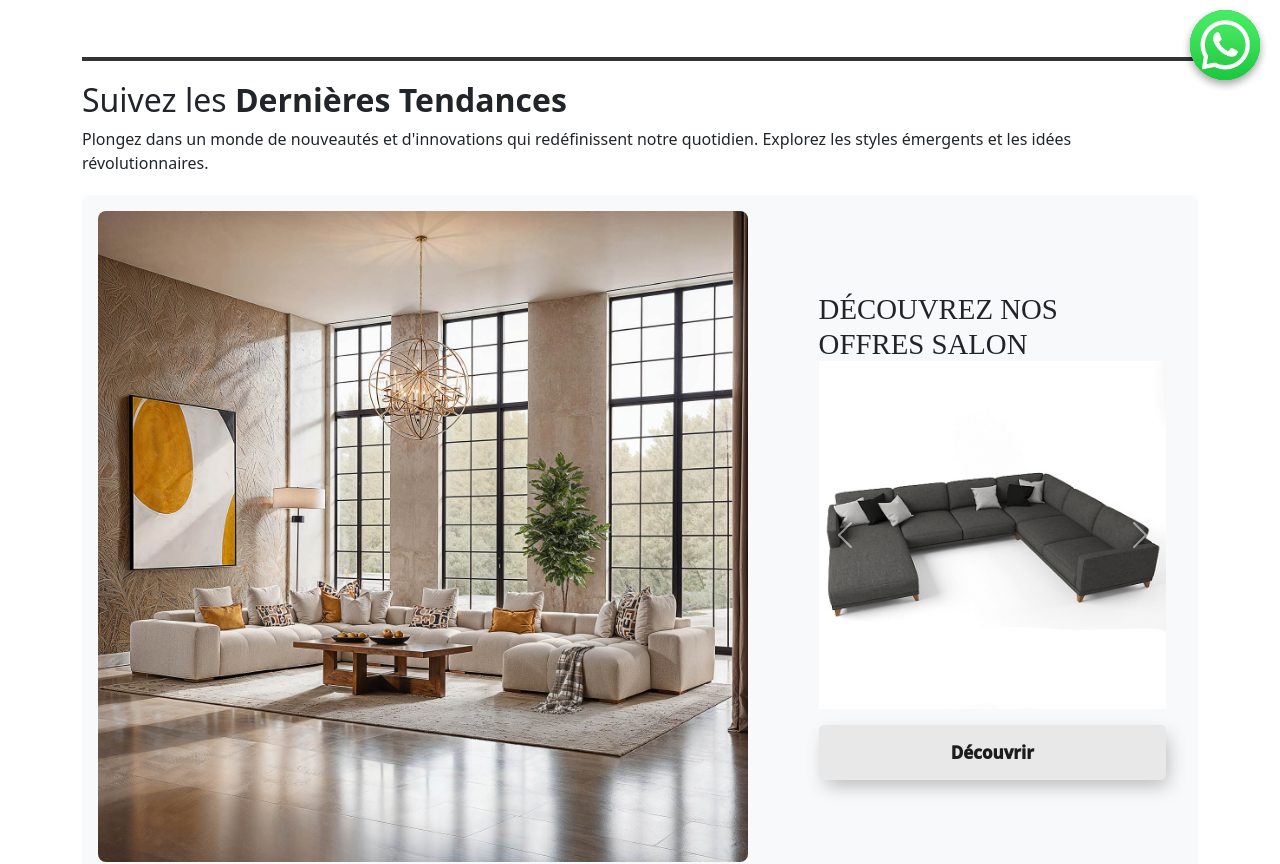
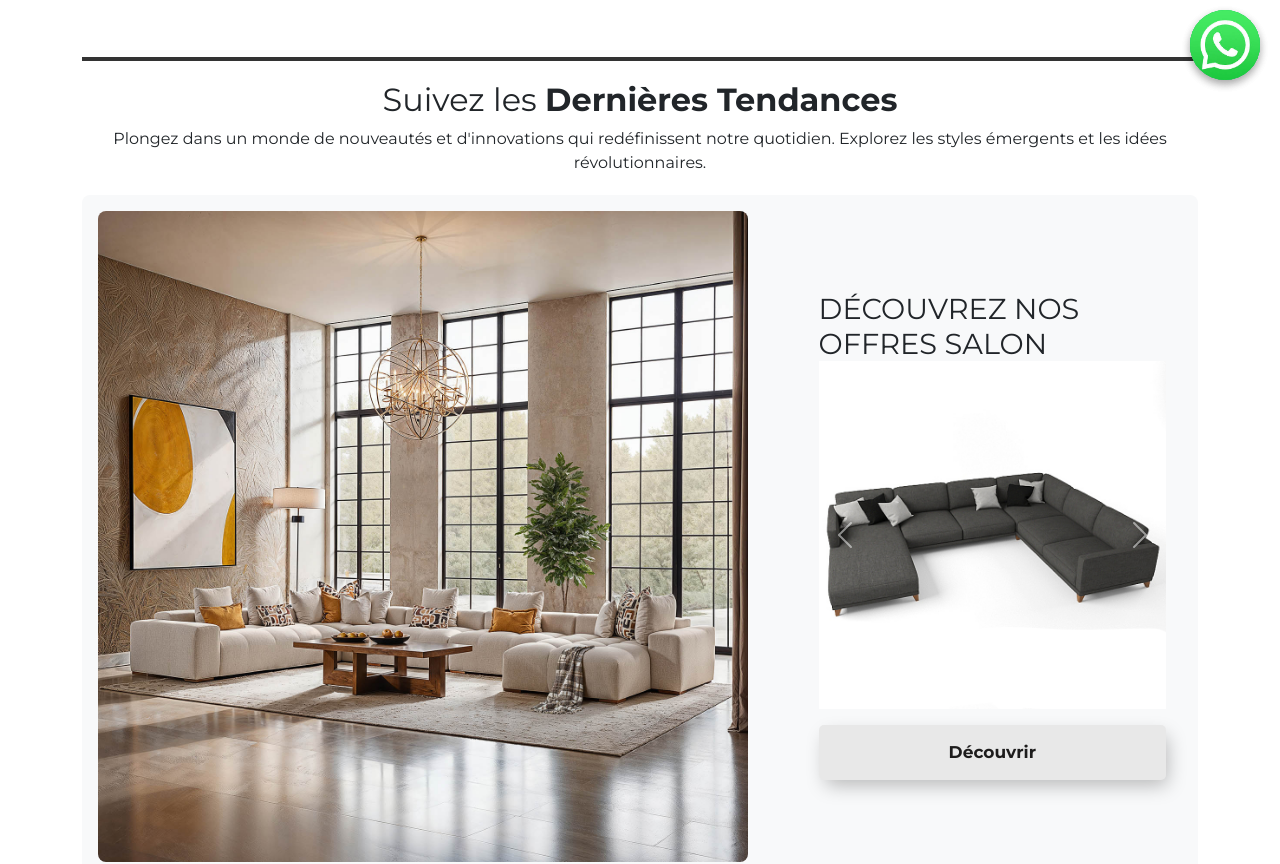
Before and after one commit to AmineOuzane/Interior_Design, a React (Vite) app: page / in a window 1280 px wide. Shown: the part 700-1564 px from the top of the page. Built offline with nearby package versions, Linux system fonts and the light colour scheme.

Commit message:
maj banniere each page

```diff
--- a/src/Component/Chaise.jsx
+++ b/src/Component/Chaise.jsx
@@ -1,7 +1,7 @@
 import React, { useEffect, useState, useRef } from 'react';
 import axios from 'axios';
 import './Salon.css';
-import SalonBannerImage from '../../src/images/SalonBanner2.png';
+import SalonBannerImage from '../../src/images/ChaiseBanner2.png';
 
 function Salon() {
     const [products, setProducts] = useState([]);
--- a/src/Component/Chambre.jsx
+++ b/src/Component/Chambre.jsx
@@ -1,7 +1,7 @@
 import React, { useEffect, useState, useRef } from 'react';
 import axios from 'axios';
 import './Salon.css';
-import SalonBannerImage from '../../src/images/SalonBanner2.png';
+import SalonBannerImage from '../../src/images/ChambreBanner2.png';
 
 function Salon() {
     const [products, setProducts] = useState([]);
--- a/src/Component/Features.jsx
+++ b/src/Component/Features.jsx
@@ -71,8 +71,8 @@ const Features = () => {
   return (
     <div className="container py-5 mt-2">
       <div className="top-border" />
-      <h2 className="section-title">Suivez les <span><b>Dernières Tendances</b></span></h2>
-      <p className="section-description">
+      <h2 className="section-title" style={{ fontFamily: 'Montserrat, sans-serif', textAlign: 'center' }}>Suivez les <span><b>Dernières Tendances</b></span></h2>
+      <p className="section-description" style={{ fontFamily: 'Montserrat, sans-serif', textAlign: 'center' }} >
         Plongez dans un monde de nouveautés et d'innovations qui redéfinissent notre quotidien.
         Explorez les styles émergents et les idées révolutionnaires.
       </p>
@@ -86,7 +86,7 @@ const Features = () => {
             <div className="card-content">
               <img className="card-img-large" src={feature.mainImage} alt={feature.title} />
               <div className="text-content">
-                <h5 className="card-title">{feature.title}</h5>
+                <h5 className="card-title" style={{ fontFamily: 'Montserrat, sans-serif' }}>{feature.title}</h5>
                 <Carousel className="card-carousel">
                   {feature.carouselImages.map((image, idx) => (
                     <Carousel.Item key={idx}>
@@ -97,7 +97,7 @@ const Features = () => {
                     </Carousel.Item>
                   ))}
                 </Carousel>
-                <button className="more">Découvrir</button>
+                <button className="more" style={{ fontFamily: 'Montserrat, sans-serif' }}>Découvrir</button>
               </div>
             </div>
           </div>
--- a/src/Component/Meuble.jsx
+++ b/src/Component/Meuble.jsx
@@ -1,7 +1,7 @@
 import React, { useEffect, useState, useRef } from 'react';
 import axios from 'axios';
 import './Salon.css';
-import SalonBannerImage from '../../src/images/SalonBanner2.png';
+import SalonBannerImage from '../../src/images/MeubleBanner2.png';
 
 function Salon() {
     const [products, setProducts] = useState([]);
--- a/src/Component/Table.jsx
+++ b/src/Component/Table.jsx
@@ -1,7 +1,7 @@
 import React, { useEffect, useState, useRef } from 'react';
 import axios from 'axios';
 import './Salon.css';
-import SalonBannerImage from '../../src/images/SalonBanner2.png';
+import SalonBannerImage from '../../src/images/TableBanner2.png';
 
 function Salon() {
     const [products, setProducts] = useState([]);
```
Also changed, not shown: vite.config.js.timestamp-1731697246981-993c948015f6.mjs (added, +10 -0 lines).
